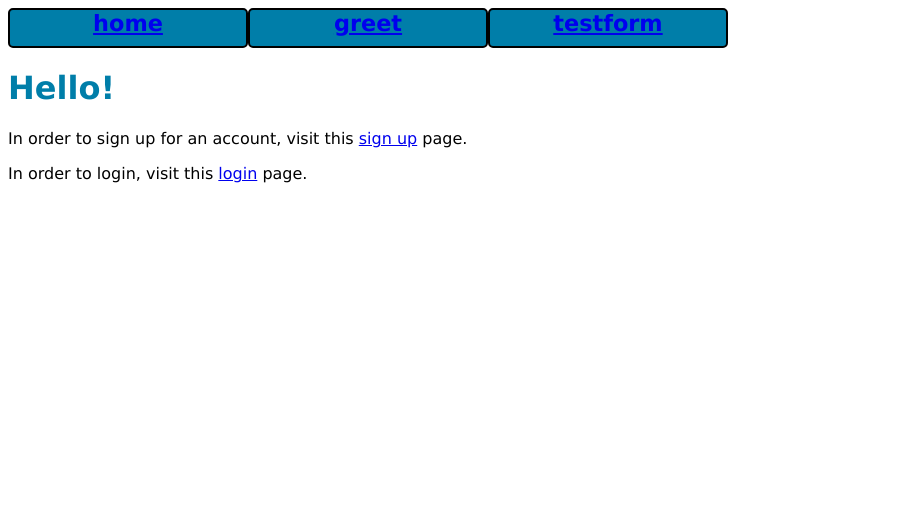
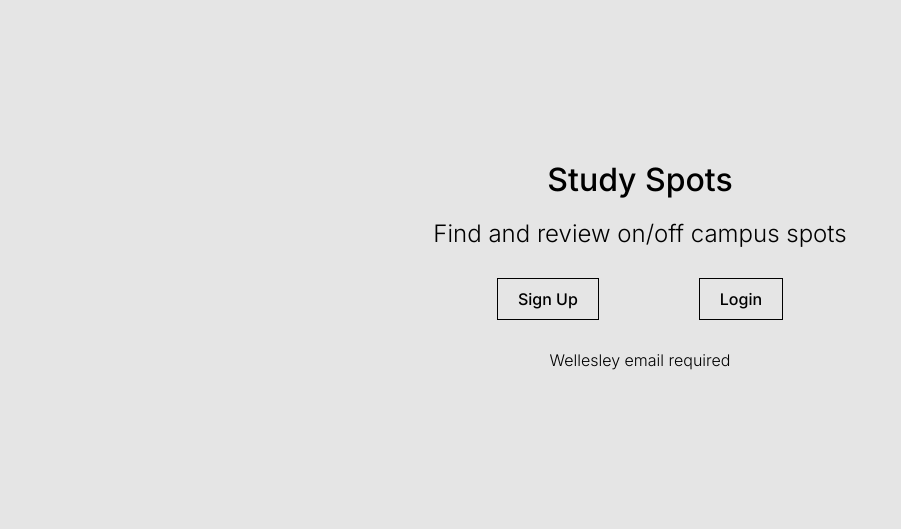
Before and after one commit to Wellesley-Study-Spots/StudySpots, a Flask app: page / in a window 1280 px wide. Shown: the top 529 px of the page, without its empty margins (0-901 px from the left). Run offline with Flask 2, Linux system fonts and the light colour scheme; the visitor is signed in with stand-in values (Sample User, id 1).

Commit message:
added css for the inital login/signup screen

```diff
--- a/app.py
+++ b/app.py
@@ -80,12 +80,12 @@
 @app.route('/greet/', methods=["GET", "POST"])
 def greet():
     if request.method == 'GET':
-        return render_template('greet.html', title='Customized Greeting')
+        return render_template('homepage.html', title='Customized Greeting')
     else:
         try:
             username = request.form['username'] # throws error if there's trouble
             flash('form submission successful')
-            return render_template('greet.html',
+            return render_template('homepage.html',
                                    title='Welcome '+username,
                                    name=username)
 
--- a/static/style.css
+++ b/static/style.css
@@ -2,11 +2,13 @@
 */
 
 HTML {
-    --color-header: #007ea9;  /* color for H1-H6 and others. was deepskyblue but poor contrast. */
-    --color-hilite: #b50000;  /* was red, but this avoids WAVE contrast errors */
-    --color-focus: #56B929;
-    --font-family: Verdana;
-    font-family: var(--font-family)
+    --color-header: #00000;  /* color for H1-H6 and others. was deepskyblue but poor contrast. */
+    --color-hilite: #00000;  /* was red, but this avoids WAVE contrast errors */
+    --color-focus: #00000;
+    /* --font-family: Verdana; */
+    --font-family: 'Inter', sans-serif;
+    font-family: var(--font-family);
+    background-color: #E5E5E5;
 }
 
 /* For flashed messages; make them stand out using red and italics */
@@ -16,14 +18,54 @@
     font-style: italic;
 }
 
+div {
+    display: flex;
+    flex-direction: column;
+    margin: 150px 0px;
+}
+
 
 h1 {
     font-size: 200%;
     color: var(--color-header);
+    font-weight: 500;
+    margin: 0 auto;
+    padding: 10px 0px;
 }
 
 h2, h3 {
     color: var(--color-header);
+    font-weight: 300;
+    margin: 0 auto;
+    padding: 10px 0px;
+}
+
+.signup_login {
+    display: flex;
+    margin: 0px auto;
+    flex-direction: row;
+}
+
+a {
+    color: black;
+    margin: 20px 50px;
+    padding: 10px 20px;
+    border: 1px solid #000000;
+    box-sizing: border-box;
+    text-decoration: none;
+    transition-property: background-color;
+    transition-duration: .3s;
+    transition-delay: 0s;
+}
+
+a:hover {
+    background-color: #a6a6a6;
+  }
+
+p {
+    margin: 0px auto;
+    padding: 10px 0px;
+    font-weight: 300;
 }
 
 
--- a/templates/base.html
+++ b/templates/base.html
@@ -7,7 +7,10 @@
     <meta name=author content="">
     <title>{{ page_title }}</title>
     <link rel='stylesheet' href="{{url_for('static', filename = 'style.css')}}">
-    {% block head_stuff %} {% endblock %}
+    <link rel="preconnect" href="https://fonts.googleapis.com">
+    <link rel="preconnect" href="https://fonts.gstatic.com" crossorigin>
+    <link rel="preconnect" href="https://fonts.gstatic.com" crossorigin>
+    <link href="https://fonts.googleapis.com/css2?family=Inter:wght@300;500&display=swap" rel="stylesheet">    {% block head_stuff %} {% endblock %}
 </head>
 <body>
 
--- a/templates/main.html
+++ b/templates/main.html
@@ -1,9 +1,17 @@
 {% extends "base.html" %}
 
+{% block nav %}
+{% endblock %}
+
 {% block main_content %}
-<h1>Hello!</h1>
+<div>
+    <h1>Study Spots</h1>
+    <h2>Find and review on/off campus spots</h2>
 
-<p>In order to sign up for an account, visit this <a href="{{ url_for('signup') }}">sign up</a> page.</p>
-<p>In order to login, visit this <a href="{{ url_for('login') }}">login</a> page.</p>
-
+    <div class="signup_login">
+        <a href="{{ url_for('signup') }}">Sign Up</a>
+        <a href="{{ url_for('login') }}">Login</a>
+    </div>
+    <p>Wellesley email required</p>
+</div>
 {% endblock %}
```
Also changed, not shown: templates/homepage.html (added, +7 -0 lines).
